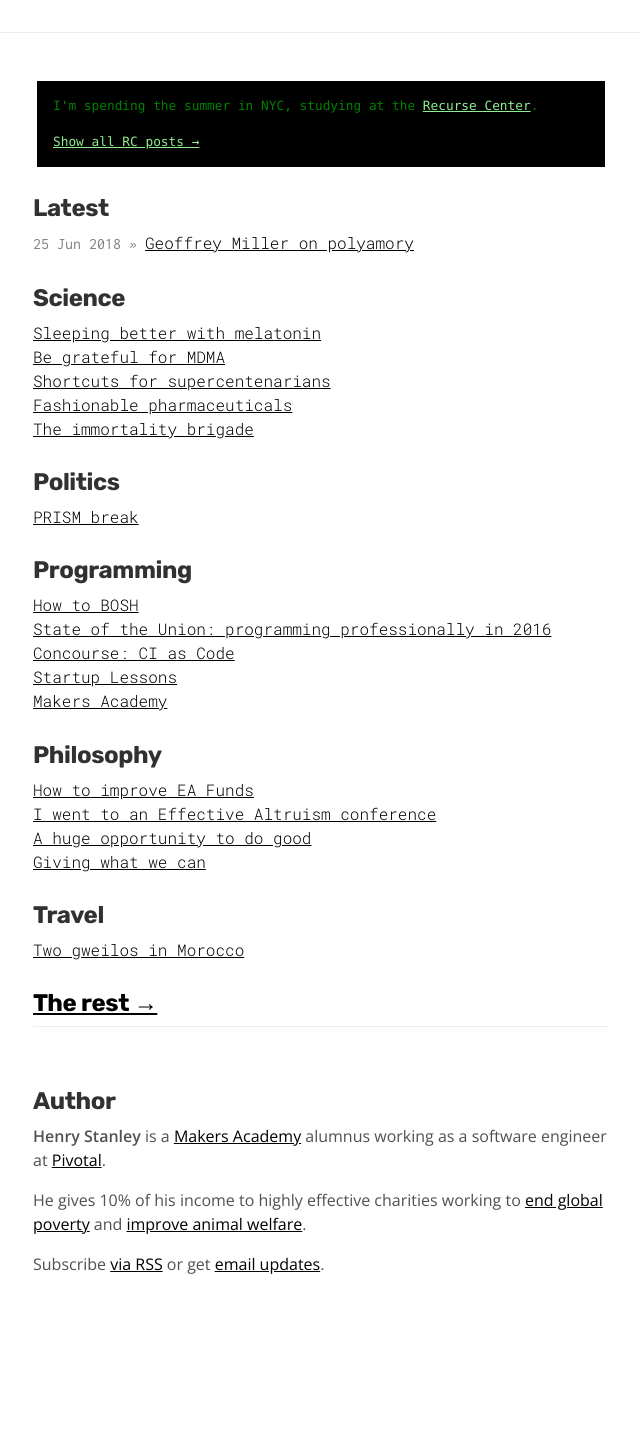
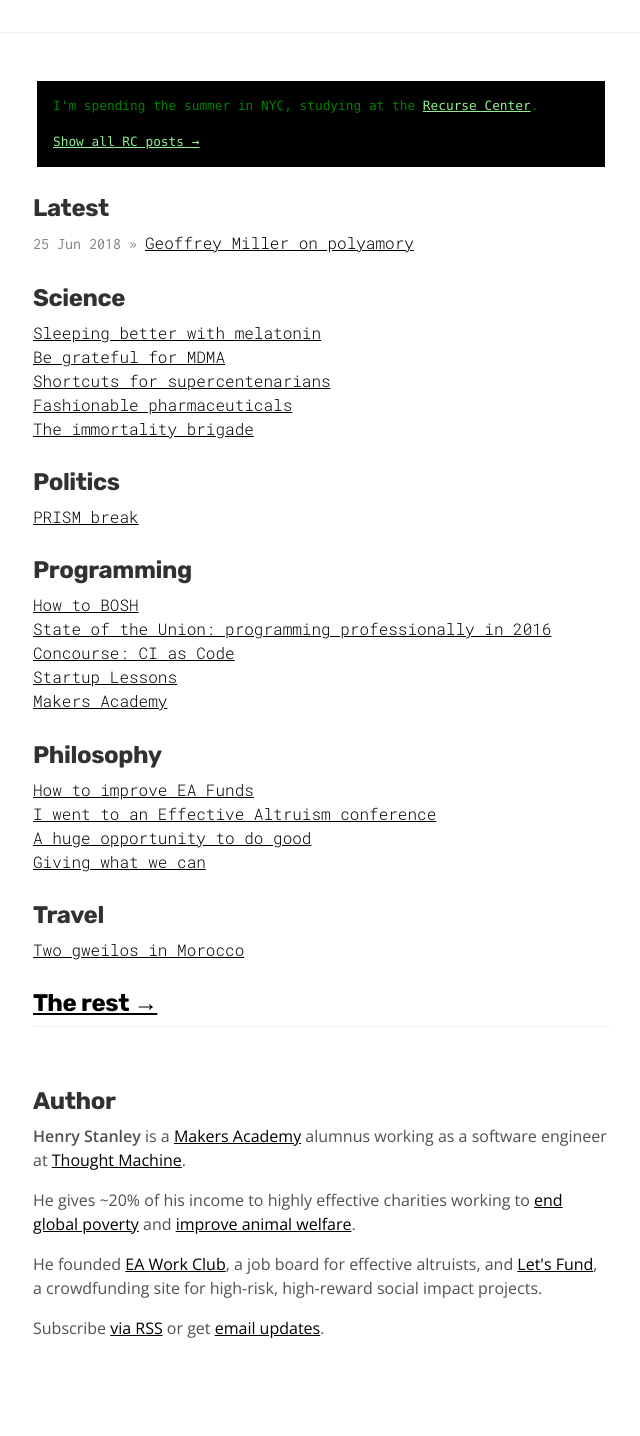
Before and after one commit to henryaj/blog-old, a Jekyll site: the page built from index.html, in a window 1280 px wide. Shown: the whole page, without its empty margins (319-959 px from the left). Built offline with Jekyll 4.4.1, drawn with Linux system fonts in a browser that asks for light colours; the list of posts is cut into pages by our own code; before the commit the page ends 1372 px from its top, so only the background shows below that.

Commit message:
Update author.html

```diff
--- a/_includes/author.html
+++ b/_includes/author.html
@@ -4,12 +4,18 @@
   <div class="author">
     <!-- <img class="headshot" src="/images/headshot.jpg"></img> -->
     <p><b>Henry Stanley</b> is a <a href="/makers-academy">Makers Academy</a> alumnus working as a software engineer at
-      <a href="http://www.pivotal.io">Pivotal</a>.</p>
+      <a href="http://www.thoughtmachine.net">Thought Machine</a>.</p>
 
     <p>
-      He gives 10% of his income to highly effective charities working to
+      He gives ~20% of his income to highly effective charities working to
       <a href="http://givingwhatwecan.org">end global poverty</a> and
       <a href="http://www.animalcharityevaluators.org/">improve animal welfare</a>.
+    </p>
+
+    <p>
+      He founded <a href="https://eawork.club">EA Work Club</a>, a job board for effective altruists,
+      and <a href="https://lets-fund.org">Let's Fund</a>, a crowdfunding site for high-risk,
+      high-reward social impact projects.
     </p>
 
     <p class="rss-subscribe">Subscribe <a href="{{ "/feed.xml" | prepend: site.baseurl }}">via RSS</a>
```
